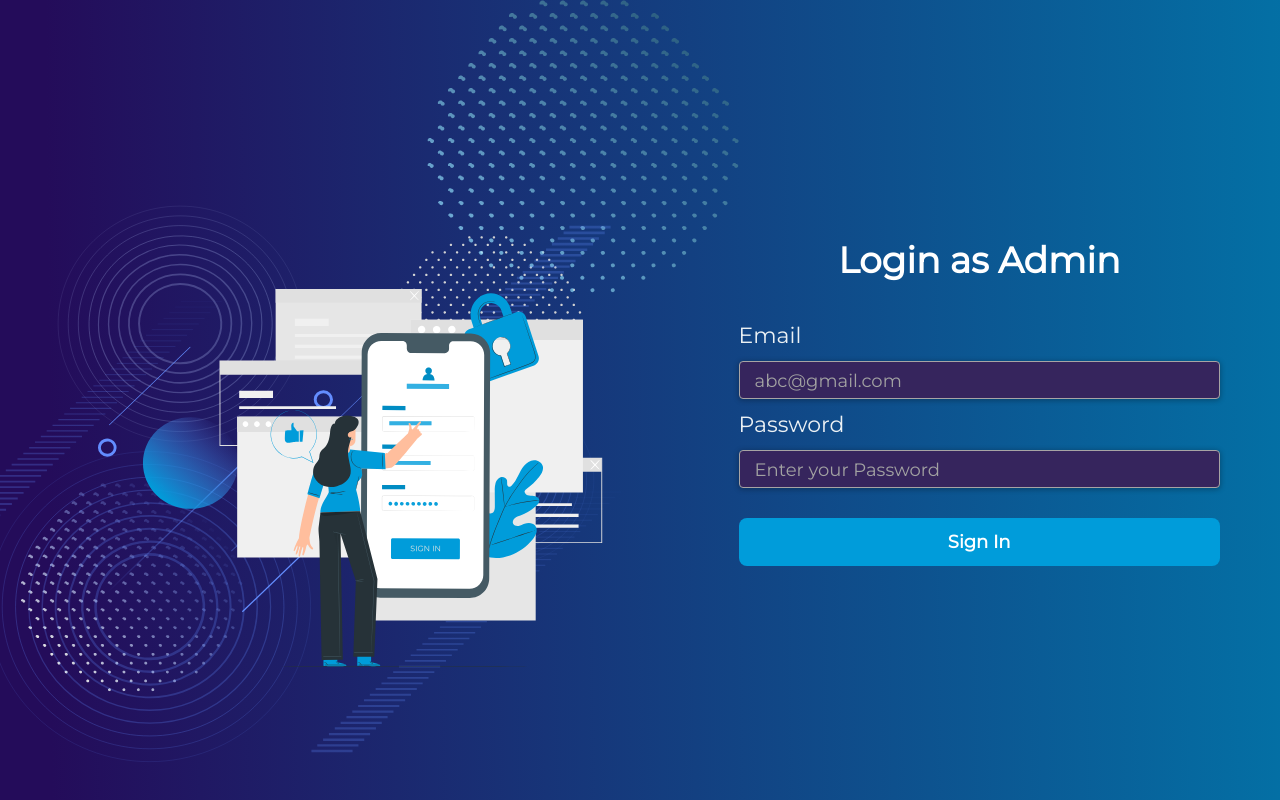
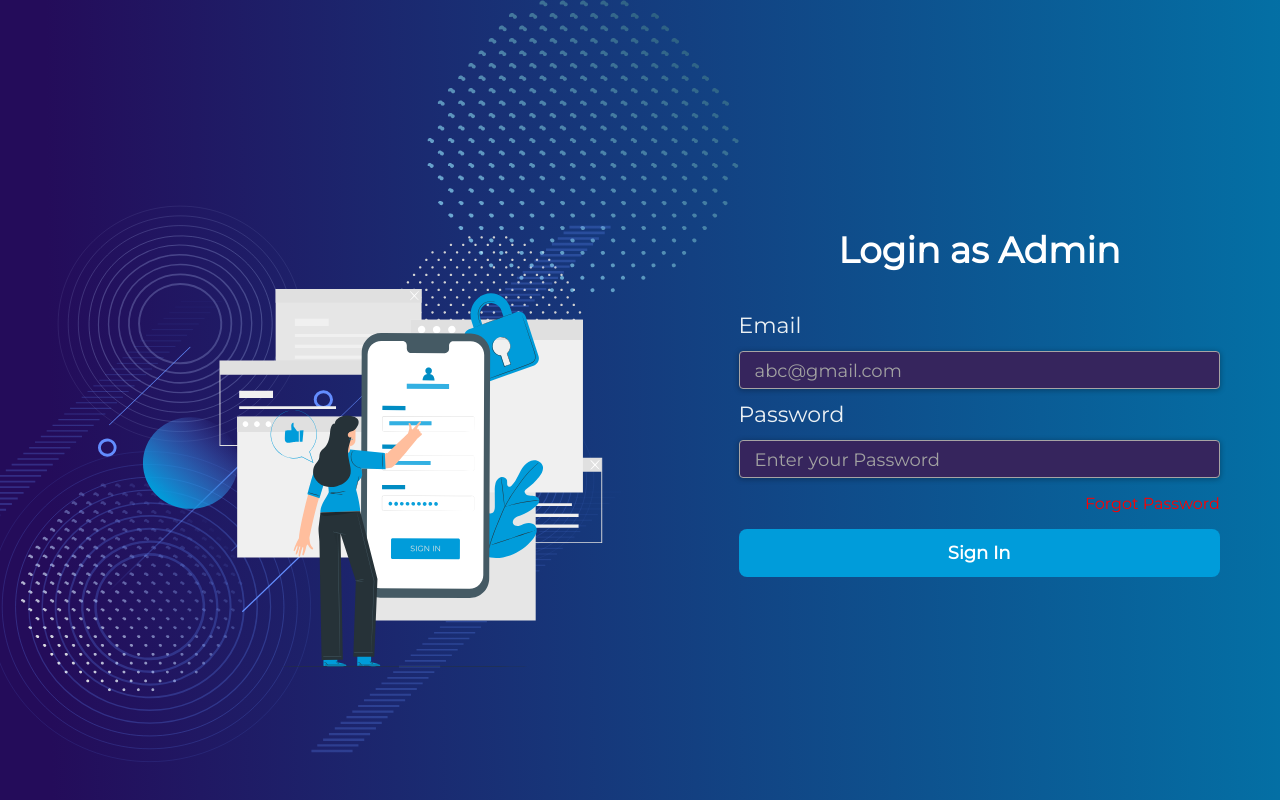
Before and after one commit to Devansh-gaur-1611/Engage-Project, a React (Create React App) app in the folder frontend/face-recognition/: page /adminlogin in a window 1280 px wide. Built offline with nearby package versions, Linux system fonts and the light colour scheme.

Commit message:
Login Component done

```diff
--- a/frontend/face-recognition/src/components/login/Login.jsx
+++ b/frontend/face-recognition/src/components/login/Login.jsx
@@ -1,26 +1,34 @@
-import React, { useEffect, useState } from "react";
+import React, { useState } from "react";
 import styles from "./Login.module.css";
 import axios from "axios";
 import signinImage from "../../assets/signInImage.svg";
-import { Link, useNavigate } from "react-router-dom";
+import { useNavigate } from "react-router-dom";
 import { useSnackbar } from "notistack";
+import Loader from "../Loader/Loader";
 
 const Login = ({ pageType }) => {
+  // Declaring variables
   const [email, setEmail] = useState("");
   const [password, setPassword] = useState("");
+  const [loading, setLoading] = useState(false);
   const { enqueueSnackbar } = useSnackbar();
   const navigate = useNavigate();
 
+  // Function to handle Login(SignIn)
   const loginHandler = (e) => {
     e.preventDefault();
+    setLoading(true);
+
     const config = {
       headers: {
         "Content-Type": "application/json",
       },
     };
+
+    // Call to the backend API
     Promise.resolve(
       axios.post(
-        "https://apis.techdevelopers.live/api/user/login",
+        process.env.REACT_APP_NODE_API_URL + "api/user/login",
         {
           email,
           password,
@@ -29,23 +37,24 @@ const Login = ({ pageType }) => {
       )
     )
       .then((res) => {
-        console.log(res);
+        // Storing values to local storage
         localStorage.setItem("accessToken", res.data.access_token);
         localStorage.setItem("refreshToken", res.data.refresh_token);
         localStorage.setItem("userId", res.data.id);
         enqueueSnackbar("Logged in successfully", {
           variant: "success",
         });
-        navigate(
-          pageType == "Admin" ? "/department" : `/userprofile/${res.data.id}`
-        );
+        setLoading(false);
+        navigate(pageType == "Admin" ? "/department" : `/userprofile/${res.data.id}`);
       })
       .catch((err) => {
+        // Handling errors
         console.log(err);
         let message = err.response.data.message;
         enqueueSnackbar(message, {
           variant: "error",
         });
+        setLoading(false);
         navigate(pageType == "Admin" ? "/" : "");
       });
   };
@@ -53,11 +62,10 @@ const Login = ({ pageType }) => {
   return (
     <>
       <div className={styles.mainContainer}>
+        {loading && <Loader />}
         <div className={styles.innerContainer}>
           <div className={styles.imageContainerSignIn}>
-            <span className={styles.iconContainer}>
-              {/* <img src="/images/logoNew.svg" className={styles.icon} /> */}
-            </span>
+            <span className={styles.iconContainer}>{/* <img src="/images/logoNew.svg" className={styles.icon} /> */}</span>
             <img src={signinImage} alt="signin" className={styles.image} />
           </div>
           <div className={styles.formContainer}>
@@ -69,11 +77,8 @@ const Login = ({ pageType }) => {
               /> */}
               </div>
               <div className={styles.formTitleContainer}>
-                <h1 className={styles.formTitle}>
-                  Login{pageType == "Admin" ? " as Admin" : ""}{" "}
-                </h1>
+                <h1 className={styles.formTitle}>Login{pageType == "Admin" ? " as Admin" : ""} </h1>
               </div>
-              {/* <div className={styles.form}> */}
               <form onSubmit={loginHandler}>
                 <label className={styles.inputLabel}>Email</label>
                 <div className={styles.inputBox}>
@@ -96,16 +101,15 @@ const Login = ({ pageType }) => {
                     onChange={(e) => setPassword(e.target.value)}
                   />
                 </div>
-                {pageType != "Admin" && (
-                  <div className={styles.forgotPassword}>
-                    <p className={styles.forgotText} onClick={() =>navigate("/recoverpassword")}>Forgot Password</p>
-                  </div>
-                )}
+                <div className={styles.forgotPassword}>
+                  <p className={styles.forgotText} onClick={() => navigate("/recoverpassword")}>
+                    Forgot Password
+                  </p>
+                </div>
                 <div className={styles.submitBtnContainer}>
                   <button className={styles.signInbtn}>Sign In</button>
                 </div>
               </form>
-              {/* </div> */}
             </div>
           </div>
         </div>
--- a/frontend/face-recognition/src/components/login/Login.module.css
+++ b/frontend/face-recognition/src/components/login/Login.module.css
@@ -1,6 +1,6 @@
-@import url("http://fonts.googleapis.com/css?family=Montserrat");
+@import url("https://fonts.googleapis.com/css?family=Montserrat");
 
-/*This is for the styling of admin login page*/
+/*This css file is for the styling of login page*/
 .mainContainer {
   display: flex;
   flex-direction: row;
@@ -131,7 +131,7 @@
   font-weight: 400;
   font-size:16px;
   font-style: normal;
-  color:#140536;
+  color:#ff0000;
   cursor: pointer;
 
 }
```
